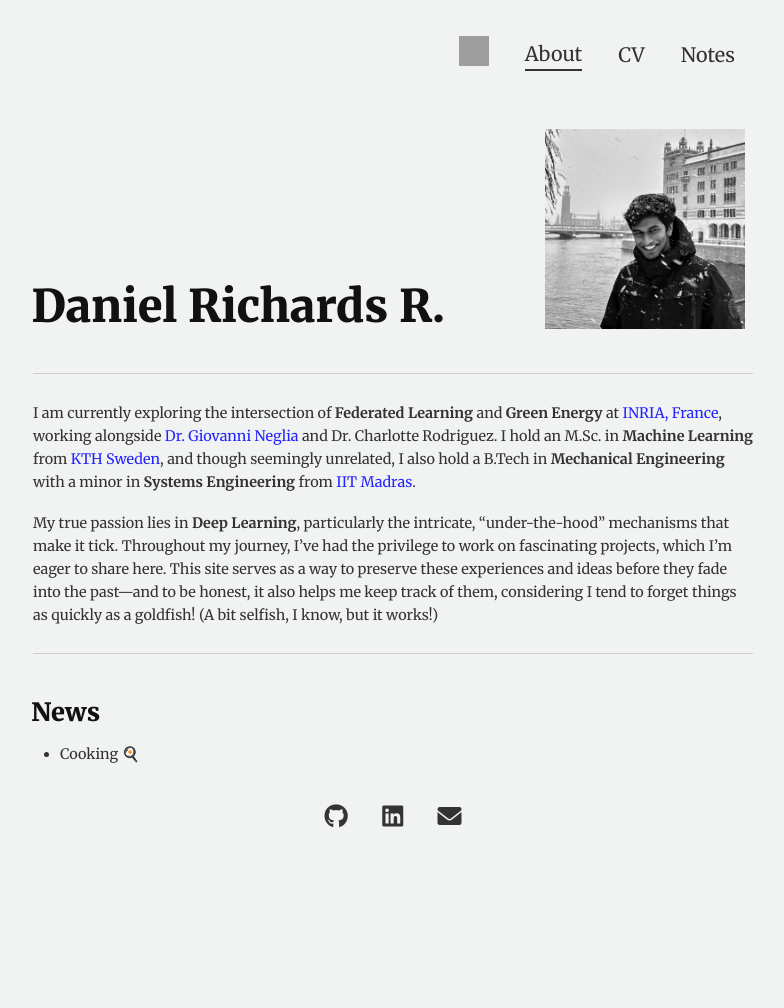
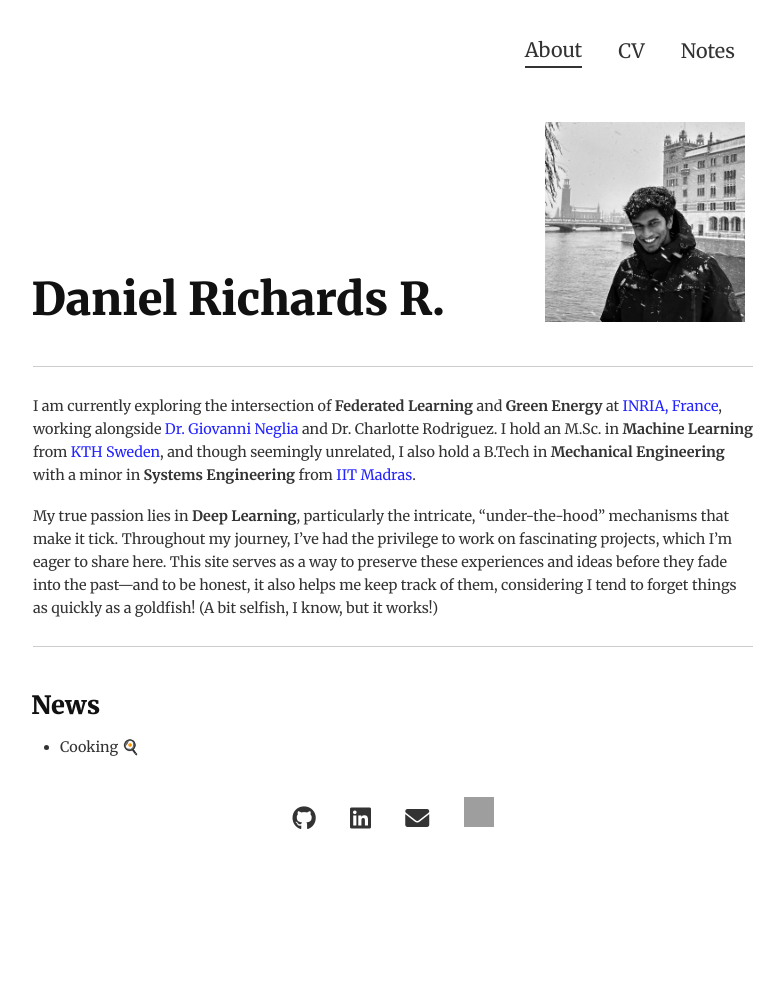
Before and after one commit to dannyrichy/dannyrichy.github.io, a Jekyll site: the page built from docs/index.md, in a window 1280 px wide. Shown: the whole page, without its empty margins (247-1031 px from the left). Built offline with Jekyll 4.4.1, drawn with Linux system fonts in a browser that asks for light colours; grey boxes are pictures that could not be loaded.

Commit message:
Moved the weird page to the bottom

```diff
--- a/docs/_includes/footer.html
+++ b/docs/_includes/footer.html
@@ -5,10 +5,13 @@
     <a href="https://github.com/dannyrichy" target="_blank" style="color: #333; margin: 0 15px; text-decoration: none;">
         <i class="fab fa-github" style="font-size: 24px;"></i>
     </a>
-    <a href="https://www.linkedin.com/in/daniel-richards-r-892820115/" target="_blank" style="color: #333; margin: 0 15px; text-decoration: none;">
+    <a href="https://www.linkedin.com/in/daniel-richards-r-892820115/" target="_blank"
+        style="color: #333; margin: 0 15px; text-decoration: none;">
         <i class="fab fa-linkedin" style="font-size: 24px;"></i>
     </a>
     <a href="mailto:richydany@gmail.com" style="color: #333; margin: 0 15px; text-decoration: none;">
         <i class="fas fa-envelope" style="font-size: 24px;"></i>
     </a>
+    <a href="/alter_ego.html"><img src="https://media.giphy.com/media/8WheeZUkUShoDab9QS/giphy.gif"
+            style="width: 30px; height: 30px; object-fit: cover;"></a>
 </footer>
--- a/docs/_includes/head.html
+++ b/docs/_includes/head.html
@@ -1,7 +1,4 @@
 <nav class="top-nav">
-    <!-- GIF link with the 'alter_ego.html' page -->
-    <a href="/alter_ego.html"><img src="https://media.giphy.com/media/8WheeZUkUShoDab9QS/giphy.gif" style="width: 30px; height: 30px; object-fit: cover;"></a>
-    <!-- Navigation links -->
     <a href="/">About</a>
     <a href="/cv.html">CV</a>
     <a href="/notes.html">Notes</a>
--- a/docs/_sass/_motherload.scss
+++ b/docs/_sass/_motherload.scss
@@ -19,7 +19,6 @@ body {
   font-family: 'Merriweather', serif;
   font-weight: 400;
   /* Regular weight for body text */
-  background-color: #F0F3F1;
   display: flex;
   flex-direction: column;
   min-height: 100vh; /* Ensures body takes full height of the viewport */
```
